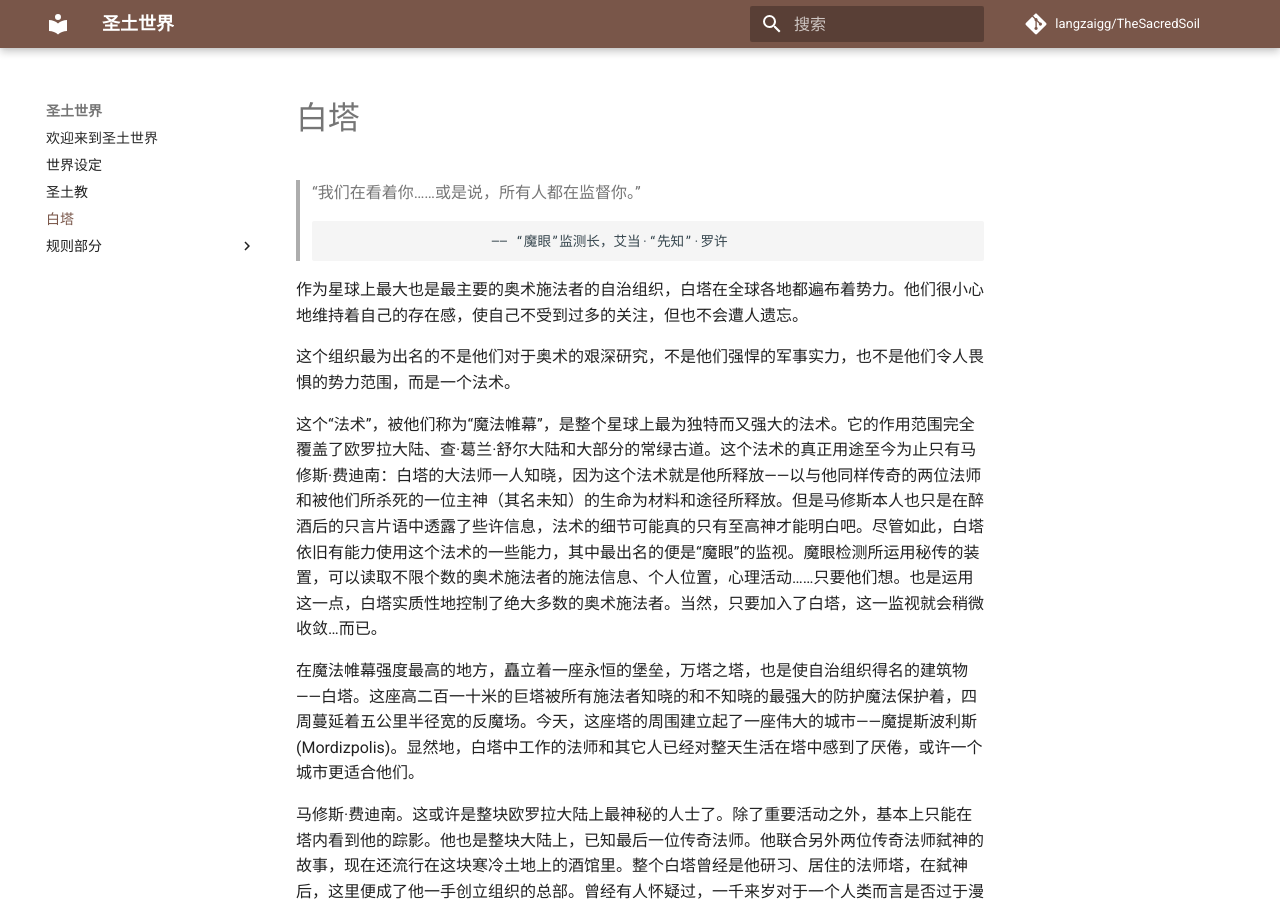
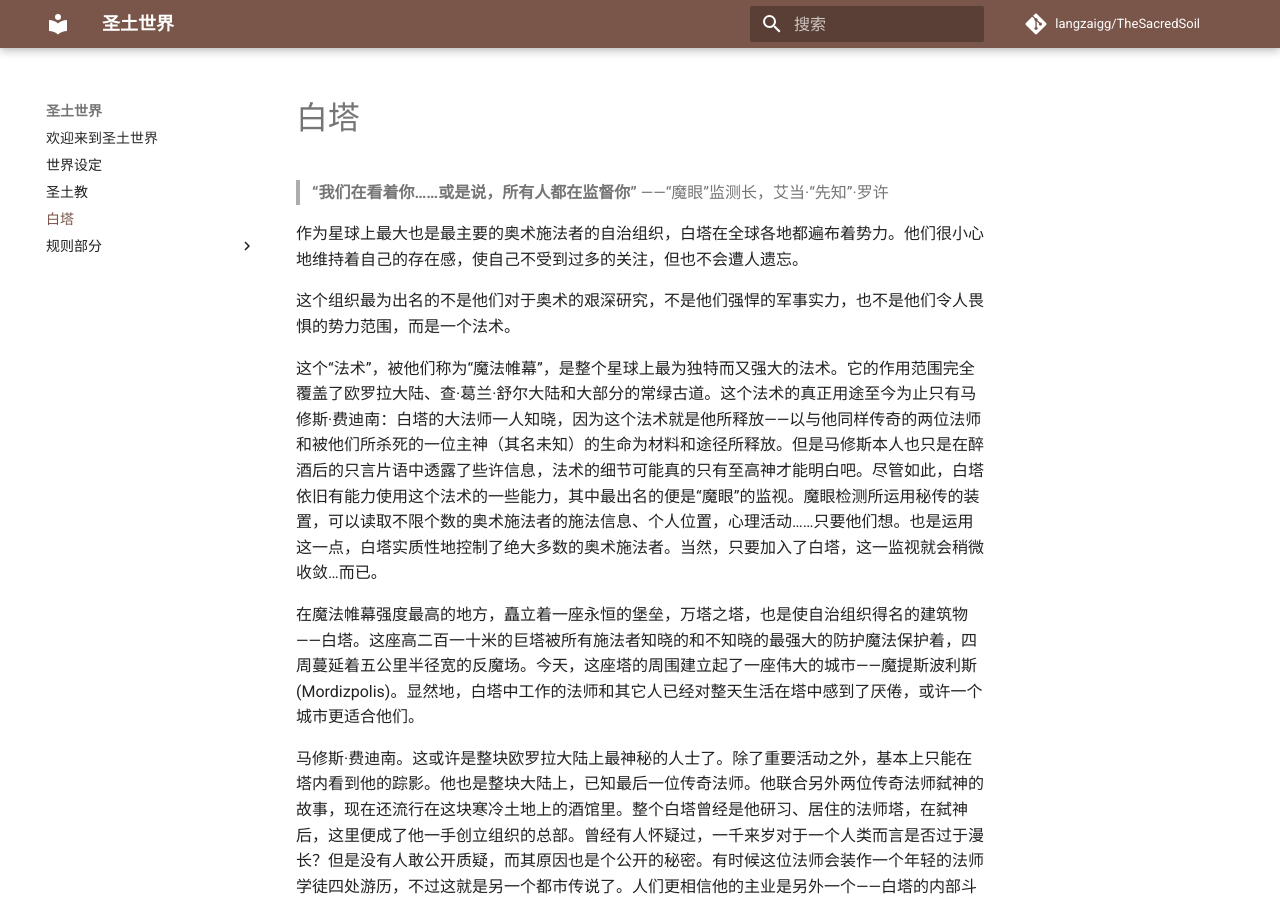
Before and after one commit to Langzaigg/TheSacredSoil, an MkDocs documentation site: the page built from docs/白塔.md, in a window 1280 px wide and 900 px high. Built offline with MkDocs 1.6.1 and Material for MkDocs 9.7.7, drawn with Linux system fonts in a browser that asks for light colours; comment, search, counter and statistics services are not loaded.

Commit message:
Update 白塔.md

```diff
--- a/docs/白塔.md
+++ b/docs/白塔.md
@@ -1,8 +1,6 @@
 # 白塔
 
-> “我们在看着你……或是说，所有人都在监督你。”
->
->                         —— “魔眼”监测长，艾当·“先知”·罗许
+> **“我们在看着你……或是说，所有人都在监督你”**             ——“魔眼”监测长，艾当·“先知”·罗许
 
 作为星球上最大也是最主要的奥术施法者的自治组织，白塔在全球各地都遍布着势力。他们很小心地维持着自己的存在感，使自己不受到过多的关注，但也不会遭人遗忘。
 
```
